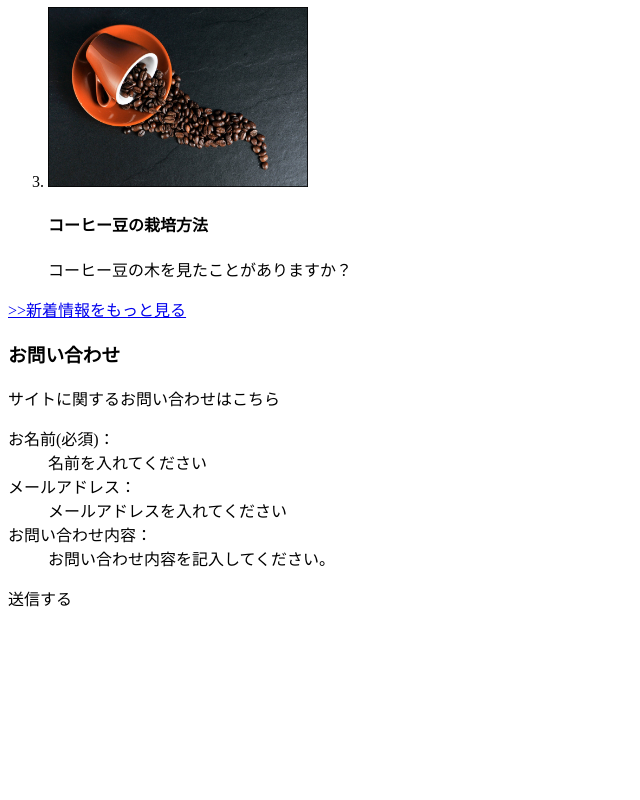
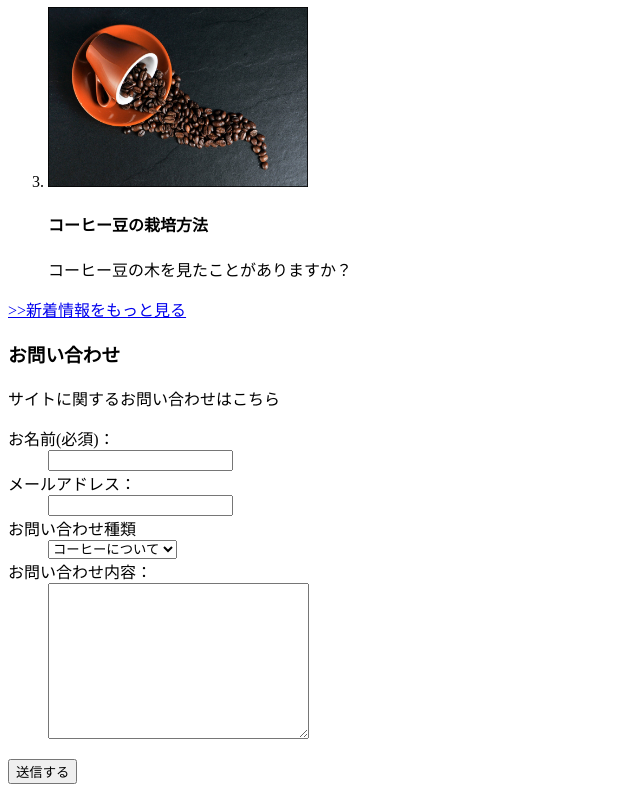
Before and after one commit to nakanaide1024/html-practice, a plain HTML site: page index.html in a window 1280 px wide. Shown: the part 1962-2762 px from the top of the page, without its empty margins (0-640 px from the left). Before the commit the page ends 2588 px from the top, so only its background shows below. Drawn offline with Linux system fonts and the light colour scheme.

Commit message:
フォームタグについて

```diff
--- a/index.html
+++ b/index.html
@@ -44,14 +44,21 @@
     <p><a href="./news.html">>>新着情報をもっと見る</a></p>
     <h3 id="contact">お問い合わせ</h3>
     <p>サイトに関するお問い合わせはこちら</p>
-    <dl>
-      <dt>お名前(必須)：</dt>
-      <dd>名前を入れてください</dd>
-      <dt>メールアドレス：</dt>
-      <dd>メールアドレスを入れてください</dd>
-      <dt>お問い合わせ内容：</dt>
-      <dd>お問い合わせ内容を記入してください。</dd>
-    </dl>
-    <p>送信する</p>
+    <form action="#" method="POST">
+      <dl>
+        <dt><label for="username">お名前(必須)：</label></dt>
+        <dd><input type="text" name="username" id="username" value=""></dd>
+        <dt><label for="email">メールアドレス：</label></dt>
+        <dd><dd><input type="email" name="email" id="email" value=""></dd></dd>
+        <dt><label for="type">お問い合わせ種類</label></dt>
+        <dd><select name="type" id="type">
+          <option value="1">コーヒーについて</option>
+          <option value="2">その他</option>
+        </select></dd>
+        <dt><label for="content">お問い合わせ内容：</label></dt>
+        <dd><textarea name="content" id="content" cols="30" rows="10"></textarea></dd>
+      </dl>
+      <p> <input type="submit" value="送信する"></p>
+    </form>
   </body>
 </html>
```
